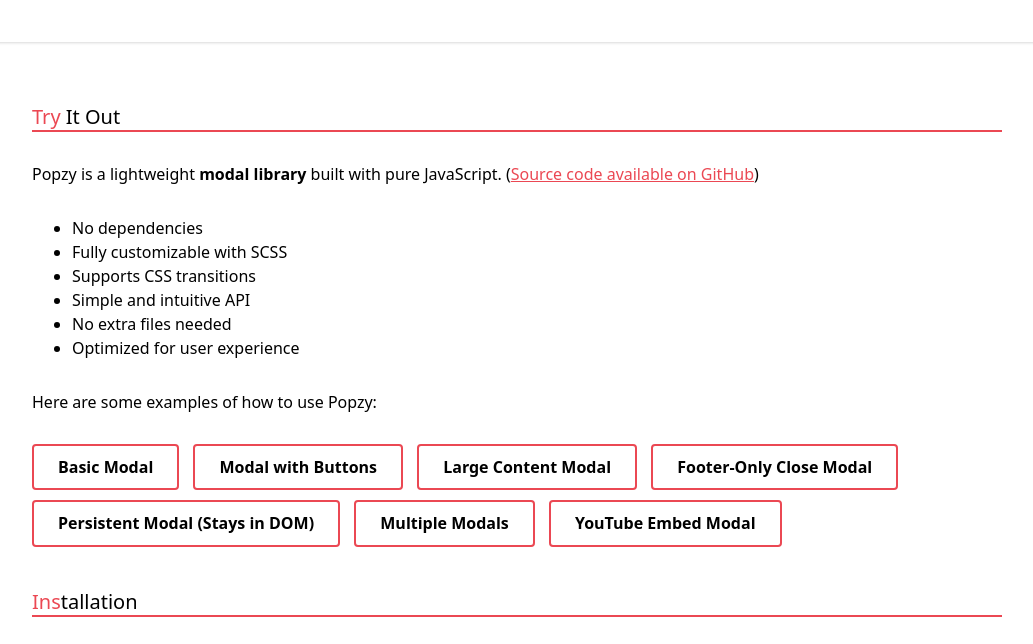
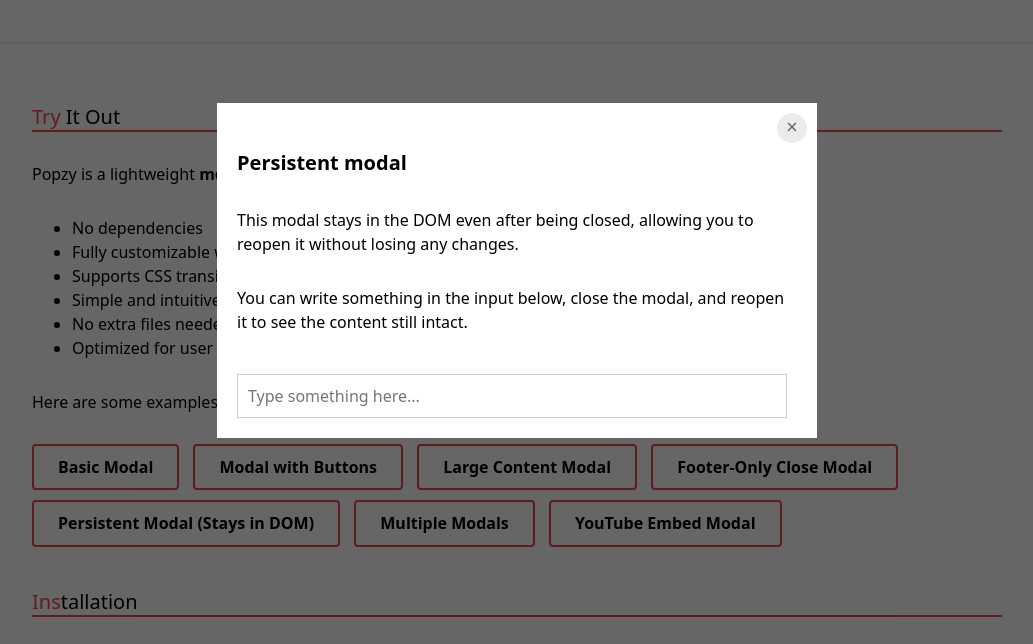
Before and after one commit to lbachannel/popzy, a website: page index.html in a window 1280 px wide. Both pictures are taken after a click on the button "Persistent Modal (Stays in DOM)". Shown: the part 130-774 px from the top of the page, without its empty margins (123-1156 px from the left). Drawn offline with nearby package versions, Linux system fonts and the light colour scheme.

Commit message:
multiple modals

```diff
--- a/index.html
+++ b/index.html
@@ -7,7 +7,7 @@
 
     <!-- CSS Style -->
     <link rel="stylesheet" href="./assets/css/main.css">
-    <link rel="stylesheet" href="https://cdn.jsdelivr.net/gh/lbachannel/popzy@v1.0.3/popzy.min.css">
+    <link rel="stylesheet" href="https://cdn.jsdelivr.net/gh/lbachannel/popzy@v1.0.4/popzy.min.css">
 
     <!-- JavaScript -->
     <script src="./assets/js/script.js"></script>
@@ -109,13 +109,13 @@
 
         <pre
             class="language-javascript"
-        ><code>&lt;script src=&quot;https://cdn.jsdelivr.net/gh/lbachannel/popzy@v1.0.3/popzy.min.js&quot;&gt;&lt;/script&gt;</code></pre>
+        ><code>&lt;script src=&quot;https://cdn.jsdelivr.net/gh/lbachannel/popzy@v1.0.4/popzy.min.js&quot;&gt;&lt;/script&gt;</code></pre>
 
         <p>Optionally, include the Popzy CSS file for default styling:</p>
 
         <pre class="language-javascript"><code>&lt;link
     rel=&quot;stylesheet&quot;
-    href=&quot;https://cdn.jsdelivr.net/gh/lbachannel/popzy@v1.0.3/popzy.min.css&quot;
+    href=&quot;https://cdn.jsdelivr.net/gh/lbachannel/popzy@v1.0.4/popzy.min.css&quot;
 &gt;</code></pre>
 
         <p>
@@ -423,7 +423,7 @@
     <!-- End Container -->
 
     <script src="https://cdn.jsdelivr.net/npm/prismjs@1.29.0/prism.min.js"></script>
-    <script src="https://cdn.jsdelivr.net/gh/lbachannel/popzy@v1.0.3/popzy.min.js"></script>
+    <script src="https://cdn.jsdelivr.net/gh/lbachannel/popzy@v1.0.4/popzy.min.js"></script>
     <script>
         // Basic modal
         const basicModalBtn = document.querySelector('.js-popzy-modal-1');
@@ -506,6 +506,34 @@
         footerOnlyModalBtn.onclick = function() {
             footerOnlyModal.open();
         }
+
+        // Persistent modal
+        const persistentModalBtn = document.querySelector('.js-popzy-modal-5');
+        const persistentModal = new Popzy({
+            content: `
+                <h1 class="heading-1">Persistent modal</h1>
+                <p>This modal stays in the DOM even after being closed, allowing you to reopen it without losing any changes.</p>
+                <p>You can write something in the input below, close the modal, and reopen it to see the content still intact.</p>
+                <input type="text" placeholder="Type something here..." class="modal-input" style="width: 100%; padding: 10px; margin-top: 10px; border: 1px solid #ccc" />
+            `,
+            destroyOnClose: false,
+        });
+        persistentModalBtn.onclick = function() {
+            persistentModal.open();
+        }
+
+        // Multiple modals
+        const multiModalBtn = document.querySelector('.js-popzy-modal-6');
+        const multiModal = new Popzy({
+            content: `
+                <h1 class="heading-1">Multiple Modals</h1>
+                <p>This modal demonstrates interaction between multiple modals. You can open another modal from here.</p>
+                <button class="btn" onclick="basicModal.open();">Open Basic Modal</button>
+            `,
+        });
+        multiModalBtn.onclick = function() {
+            multiModal.open();
+        }
     </script>
 </body>
 </html>
```
